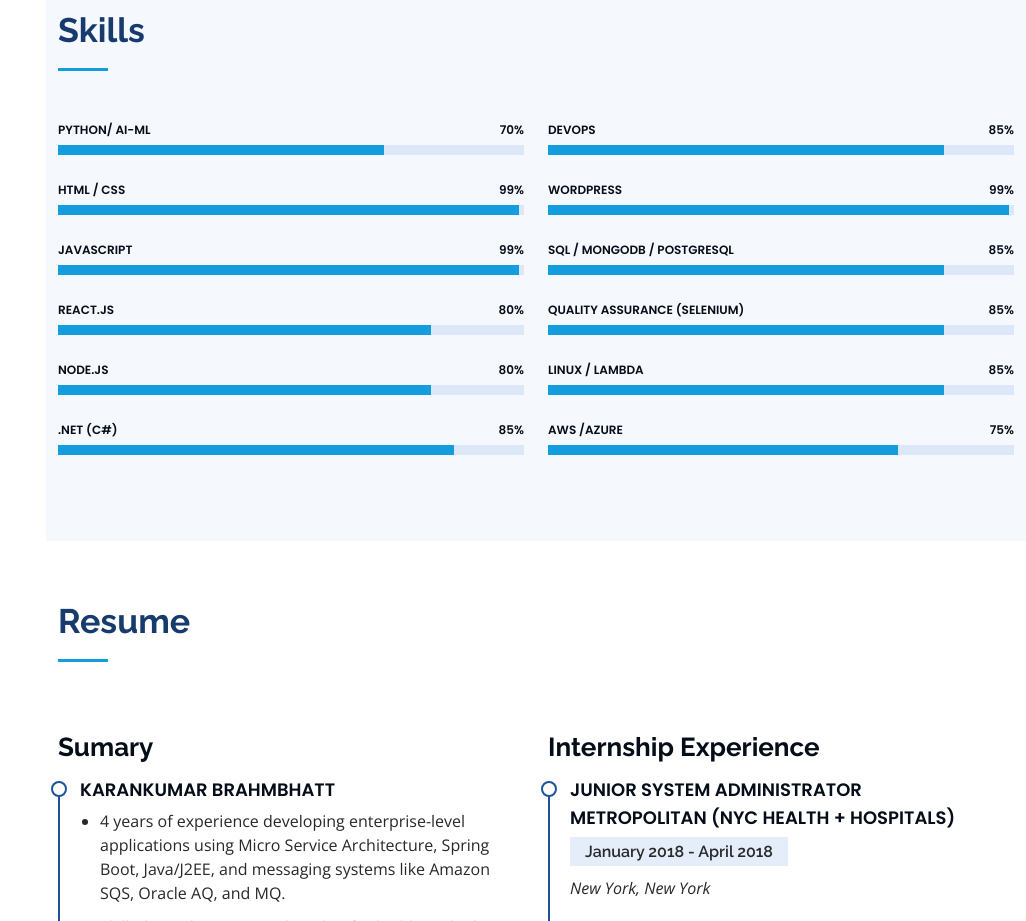
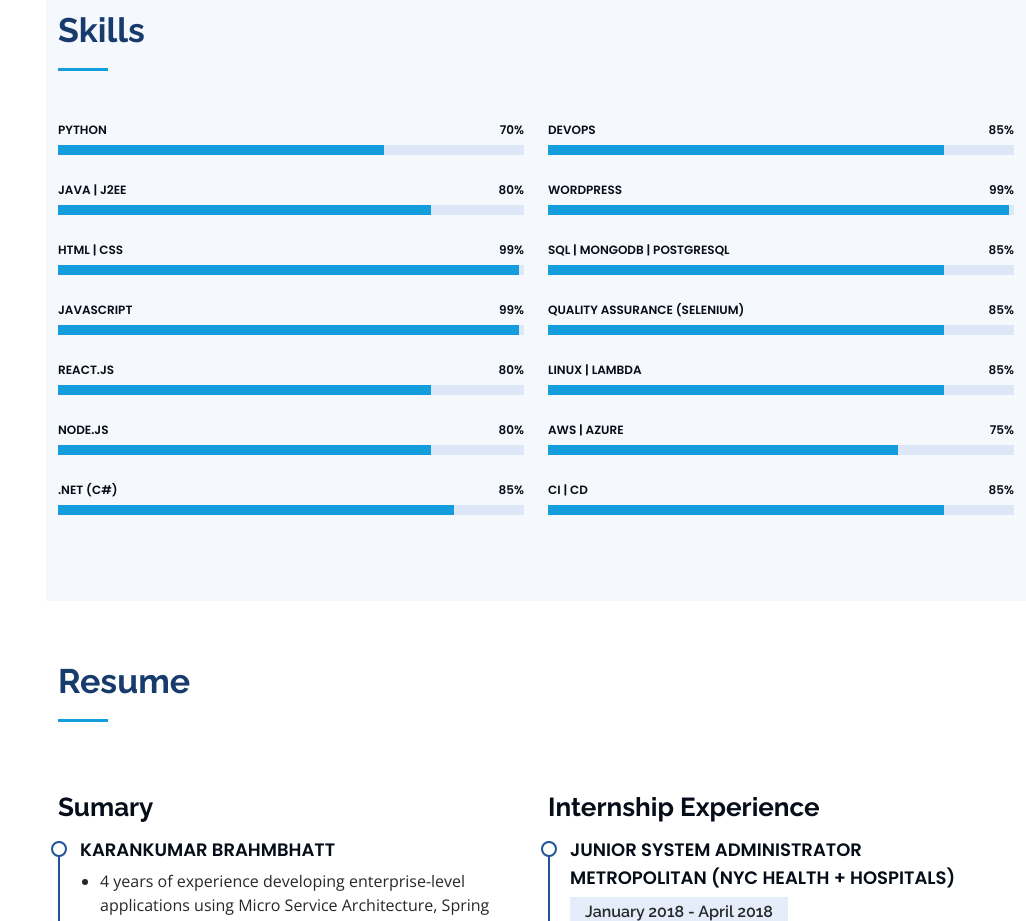
Before and after one commit to karankumarbrahmbhatt/Portfolio, a plain HTML site: page index.html in a window 1280 px wide. Shown: the part 1700-2621 px from the top of the page, without its empty margins (254-1280 px from the left). Drawn offline with nearby package versions, Linux system fonts and the light colour scheme.

Commit message:
updated portfolio

```diff
--- a/index.html
+++ b/index.html
@@ -126,14 +126,21 @@
           <div class="col-lg-6" data-aos="fade-up">
 
             <div class="progress">
-              <span class="skill">Python/ AI-ML <i class="val">70%</i></span>
+              <span class="skill">Python<i class="val">70%</i></span>
               <div class="progress-bar-wrap">
                 <div class="progress-bar" role="progressbar" aria-valuenow="70" aria-valuemin="0" aria-valuemax="100"></div>
               </div>
             </div>
 
             <div class="progress">
-              <span class="skill">HTML / CSS <i class="val">99%</i></span>
+              <span class="skill">Java | J2ee<i class="val">80%</i></span>
+              <div class="progress-bar-wrap">
+                <div class="progress-bar" role="progressbar" aria-valuenow="80" aria-valuemin="0" aria-valuemax="100"></div>
+              </div>
+            </div>
+
+            <div class="progress">
+              <span class="skill">HTML | CSS <i class="val">99%</i></span>
               <div class="progress-bar-wrap">
                 <div class="progress-bar" role="progressbar" aria-valuenow="99" aria-valuemin="0" aria-valuemax="100"></div>
               </div>
@@ -186,7 +193,7 @@
             </div>
 
             <div class="progress">
-              <span class="skill">SQL / MongoDB / PostgreSQL <i class="val">85%</i></span>
+              <span class="skill">SQL | MongoDB | PostgreSQL <i class="val">85%</i></span>
               <div class="progress-bar-wrap">
                 <div class="progress-bar" role="progressbar" aria-valuenow="85" aria-valuemin="0" aria-valuemax="100"></div>
               </div>
@@ -200,16 +207,23 @@
             </div>
 
             <div class="progress">
-              <span class="skill">Linux / lambda <i class="val">85%</i></span>
+              <span class="skill">Linux | Lambda <i class="val">85%</i></span>
               <div class="progress-bar-wrap">
                 <div class="progress-bar" role="progressbar" aria-valuenow="85" aria-valuemin="0" aria-valuemax="100"></div>
               </div>
             </div>
 
             <div class="progress">
-              <span class="skill">AWS /Azure <i class="val">75%</i></span>
+              <span class="skill">AWS | Azure <i class="val">75%</i></span>
               <div class="progress-bar-wrap">
                 <div class="progress-bar" role="progressbar" aria-valuenow="75" aria-valuemin="0" aria-valuemax="100"></div>
+              </div>
+            </div>
+
+            <div class="progress">
+              <span class="skill">CI | CD <i class="val">85%</i></span>
+              <div class="progress-bar-wrap">
+                <div class="progress-bar" role="progressbar" aria-valuenow="85" aria-valuemin="0" aria-valuemax="100"></div>
               </div>
             </div>
 
```
